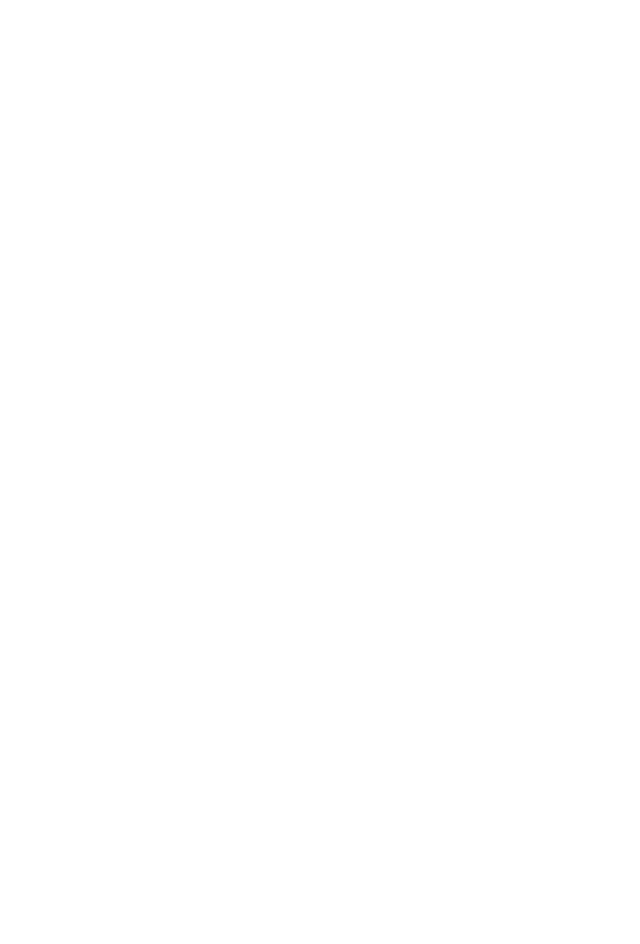
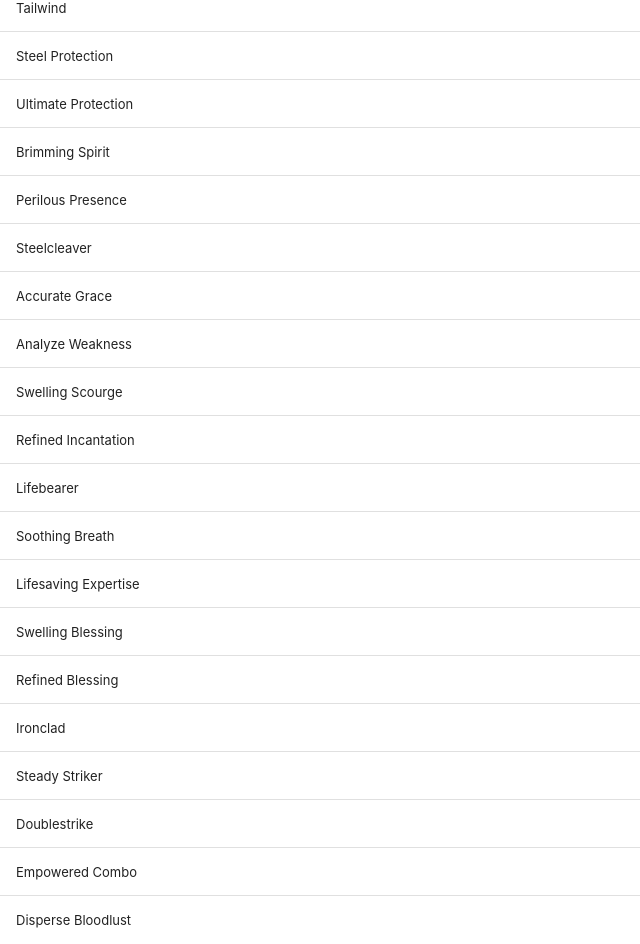
Before and after one commit to Sniffin3083/project-zohar, a React (Create React App) app: page /xeno3/gems in a window 1280 px wide. Shown: the part 216-1160 px from the top of the page, without its empty margins (0-640 px from the left). Before the commit the page ends 800 px from the top, so only its background shows below. Built offline with nearby package versions, Linux system fonts and the light colour scheme.

Commit message:
All data for gems added

```diff
--- a/src/data/XC3/GemsData.js
+++ b/src/data/XC3/GemsData.js
@@ -1,5 +1,287 @@
+import attackerGem from "../../images/XC3/gems/attacker_gem.webp"
+import defenderGem from "../../images/XC3/gems/defender_gem.webp"
+import healerGem from "../../images/XC3/gems/healer_gem.webp"
+import specialtyGem from "../../images/XC3/gems/specialty_gem.webp"
+
 export default [
     {
-
-    }
+        name: "Tailwind",
+        type: <ul>
+            <li>
+                <img src={defenderGem} alt="Defender" />
+            </li>
+            <li>
+                Defender
+            </li>
+        </ul>,
+        range: "10-35",
+        effect: "Increases Agility",
+        uid: "gem_tailwind"
+    },
+    {
+        name: "Steel Protection",
+        type: <ul>
+            <li>
+                <img src={defenderGem} alt="Defender" />
+            </li>
+            <li>
+              Defender
+            </li>
+        </ul>,
+        range: "5-30",
+        effect: "Increases Block Rate by percentage points",
+        uid: "gem_steelProtection"
+    },
+    {
+        name: "Ultimate Protection",
+        type: <ul>
+            <li>
+                <img src={defenderGem} alt="Defender" />
+            </li>
+            <li>
+               Defender
+            </li>
+        </ul>,
+        range: "80%-280%",
+        effect: "Deals Attack damage when you take damage",
+        uid: "gem_ultimateProtection"
+    },
+    {
+        name: "Brimming Spirit",
+        type: <ul>
+            <li>
+                <img src={defenderGem} alt="Defender" />
+            </li>
+            <li>
+                Defender
+            </li>
+        </ul>,
+        range: "20%-45%",
+        effect: "Boosts aggro generated when using Art",
+        uid: "gem_brimmingSpirit"
+    },
+    {
+        name: "Perilous Presence",
+        type: <ul>
+            <li>
+                <img src={defenderGem} alt="Defender" />
+            </li>
+            <li>
+                Defender
+            </li>
+        </ul>,
+        range: "500-3000",
+        effect: "Starts each battle with aggro",
+        uid: "gem_perilousPresence"
+    },
+    {
+        name: "Steelcleaver",
+        type: <ul>
+            <li>
+                <img src={attackerGem} alt="Attacker" />
+            </li>
+            <li>
+                Attacker
+            </li>
+        </ul>,
+        range: "20-70",
+        effect: "Increases Attack",
+        uid: "gem_steelcleaver"
+    },
+    {
+        name: "Accurate Grace",
+        type: <ul>
+            <li>
+                <img src={attackerGem} alt="Attacker" />
+            </li>
+            <li>
+                Attacker
+            </li>
+        </ul>,
+        range: "20-45",
+        effect: "Increases Dexterity",
+        uid: "gem_accurateGrace"
+    },
+    {
+        name: "Analyze Weakness",
+        type: <ul>
+            <li>
+                <img src={attackerGem} alt="Attacker" />
+            </li>
+            <li>
+                Attacker
+            </li>
+        </ul>,
+        range: "20-70",
+        effect: "Increases critical hit damage bonus by percentage points",
+        uid: "gem_analyzeWeakness"
+    },
+    {
+        name: "Swelling Scourge",
+        type: <ul>
+            <li>
+                <img src={attackerGem} alt="Attacker" />
+            </li>
+            <li>
+                Attacker
+            </li>
+        </ul>,
+        range: "25%-50%",
+        effect: "Boosts power of debuffs applied to enemies",
+        uid: "gem_swellingScourge"
+    },
+    {
+        name: "Refined Incantation",
+        type: <ul>
+            <li>
+                <img src={attackerGem} alt="Attacker" />
+            </li>
+            <li>
+                Attacker
+            </li>
+        </ul>,
+        range: "25%-50%",
+        effect: "Extends duration timers of debuffs applied to enemies",
+        uid: "gem_refinedIncantation"
+    },
+    {
+        name: "Lifebearer",
+        type: <ul>
+            <li>
+                <img src={healerGem} alt="Healer" />
+            </li>
+            <li>
+                Healer
+            </li>
+        </ul>,
+        range: "20%-45%",
+        effect: "Increases Healing",
+        uid: "gem_lifebearer"
+    },
+    {
+        name: "Soothing Breath",
+        type: <ul>
+            <li>
+                <img src={healerGem} alt="Healer" />
+            </li>
+            <li>
+                Healer
+            </li>
+        </ul>,
+        range: "20%-45%",
+        effect: "When helping an incapacitated ally, revives them with more HP; also raises Healing",
+        uid: "gem_soothingBreath"
+    },
+    {
+        name: "Lifesaving Expertise",
+        type: <ul>
+            <li>
+                <img src={healerGem} alt="Healer" />
+            </li>
+            <li>
+                Healer
+            </li>
+        </ul>,
+        range: "20%-45%",
+        effect: "Boosts speed of ally revival and raises Healing",
+        uid: "gem_lifesavingExpertise"
+    },
+    {
+        name: "Swelling Blessing",
+        type: <ul>
+            <li>
+                <img src={healerGem} alt="Healer" />
+            </li>
+            <li>
+                Healer
+            </li>
+        </ul>,
+        range: "25%-50%",
+        effect: "Boosts power of buff effects issued by self",
+        uid: "gem_swellingBlessing"
+    },
+    {
+        name: "Refined Blessing",
+        type: <ul>
+            <li>
+                <img src={healerGem} alt="Healer" />
+            </li>
+            <li>
+                Healer
+            </li>
+        </ul>,
+        range: "25%-50%",
+        effect: "Extends duration of buff effects issued by self",
+        uid: "gem_refinedBlessing"
+    },
+    {
+        name: "Ironclad",
+        type: <ul>
+            <li>
+                <img src={specialtyGem} alt="Specialty" />
+            </li>
+            <li>
+                Specialty
+            </li>
+        </ul>,
+        range: "100-1500",
+        effect: "Increases maximum HP",
+        uid: "gem_ironclad"
+    },
+    {
+        name: "Steady Striker",
+        type: <ul>
+            <li>
+                <img src={specialtyGem} alt="Specialty" />
+            </li>
+            <li>
+                Specialty
+            </li>
+        </ul>,
+        range: "15%-40%",
+        effect: "Shortens auto-attack interval",
+        uid: "gem_steadyStriker"
+    },
+    {
+        name: "Doublestrike",
+        type: <ul>
+            <li>
+                <img src={specialtyGem} alt="Specialty" />
+            </li>
+            <li>
+                Specialty
+            </li>
+        </ul>,
+        range: "20%-40% / 15%-25%",
+        effect: "Adds chance to strike twice per auto-attack",
+        uid: "gem_doublestrike"
+    },
+    {
+        name: "Empowered Combo",
+        type: <ul>
+            <li>
+                <img src={specialtyGem} alt="Specialty" />
+            </li>
+            <li>
+                Specialty
+            </li>
+        </ul>,
+        range: "25%-75%",
+        effect: "When canceling, boosts damage dealt",
+        uid: "gem_empoweredCombo"
+    },
+    {
+        name: "Disperse Bloodlust",
+        type: <ul>
+            <li>
+                <img src={specialtyGem} alt="Specialty" />
+            </li>
+            <li>
+               Specialty
+            </li>
+        </ul>,
+        range: "20%-45%",
+        effect: "Reduces aggro generated when using Art",
+        uid: "gem_disperseBloodlust"
+    },
 ]
```
